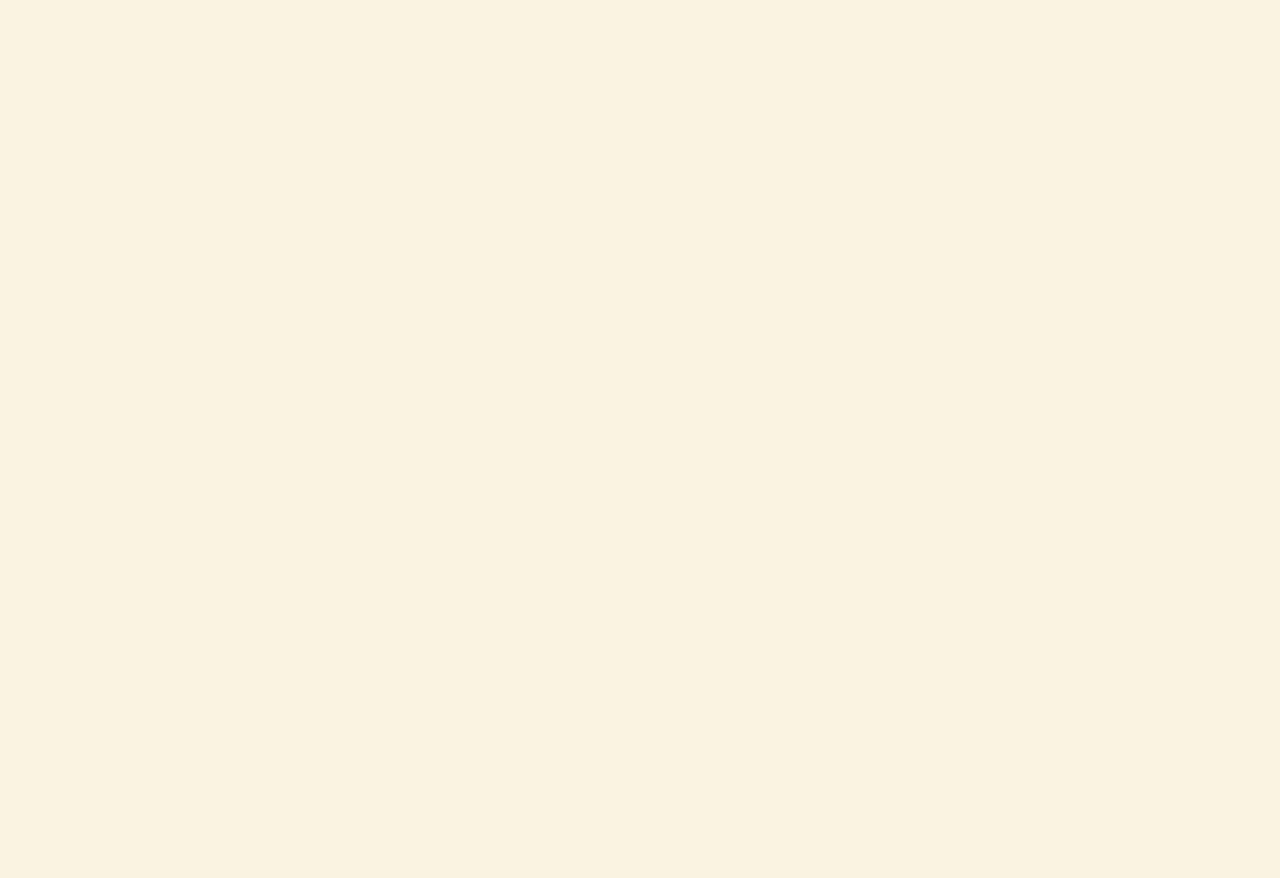
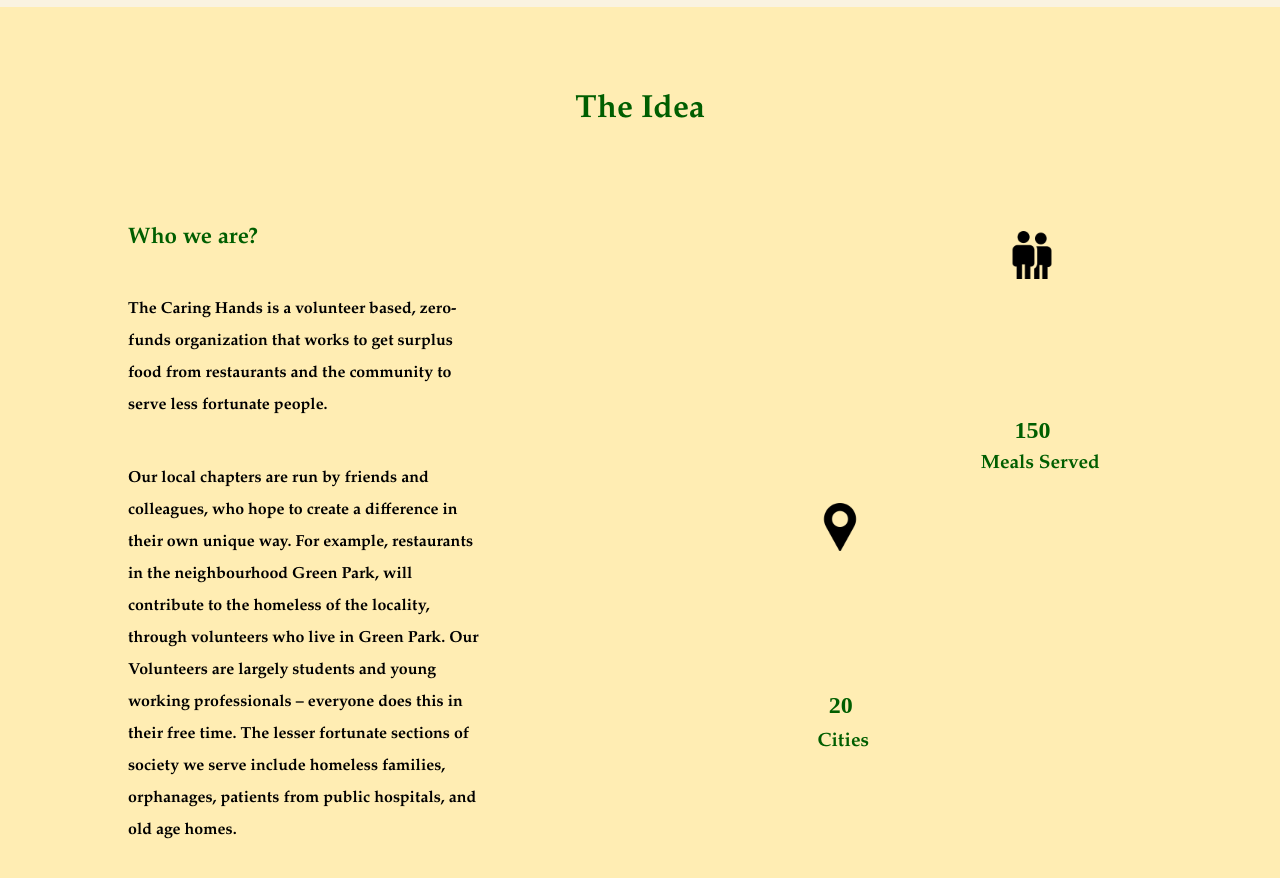
Before and after one commit to ashutoshthakur3110/Caring-Hands, a React (Vite) app in the folder frontend/food donation/: page / in a window 1280 px wide. Shown: the part 1620-2498 px from the top of the page. Before the commit the page ends 1454 px from the top, so only its background shows below. Built offline with nearby package versions, Linux system fonts and the light colour scheme.

Commit message:
counter functionality added

```diff
--- /dev/null
+++ b/frontend/food donation/components/Counter.jsx
@@ -0,0 +1,58 @@
+import "../css/Idea.css"
+import React, { useEffect, useRef, useState } from 'react'
+
+const Counter = ({ target }) => {
+  const [count, setCount] = useState(0)
+  const [hasAnimated, setHasAnimated] = useState(false)
+  const ref = useRef(null)
+
+  // Scroll check using IntersectionObserver
+  useEffect(() => {
+    const observer = new IntersectionObserver(
+      ([entry]) => {
+        if (entry.isIntersecting && !hasAnimated) {
+          setHasAnimated(true)
+        }
+      },
+      { threshold: 0.5 } // 50% visible
+    )
+
+    if (ref.current) {
+      observer.observe(ref.current)
+    }
+
+    return () => {
+      if (ref.current) observer.unobserve(ref.current)
+    }
+  }, [hasAnimated])
+
+  // Run counter only after visible
+  useEffect(() => {
+    if (!hasAnimated) return
+
+    let start = 0
+    const end = parseInt(target)
+    const duration = 4000
+    const incrementTime = 30
+    const step = Math.ceil(end / (duration / incrementTime))
+
+    const timer = setInterval(() => {
+      start += step
+      if (start >= end) {
+        start = end
+        clearInterval(timer)
+      }
+      setCount(start)
+    }, incrementTime)
+
+    return () => clearInterval(timer)
+  }, [hasAnimated, target])
+
+  return (
+    <div ref={ref} className="counter-box">
+      {count}
+    </div>
+  )
+}
+
+export default Counter
--- /dev/null
+++ b/frontend/food donation/components/Footer.jsx
@@ -0,0 +1,12 @@
+import "../css/Footer.css"
+
+const Footer = () => {
+  return (
+    <div className="footer">
+        <p>Caring Hands 2023-2025</p>
+        <button></button>
+    </div>
+  )
+}
+
+export default Footer
--- /dev/null
+++ b/frontend/food donation/components/Idea.jsx
@@ -0,0 +1,25 @@
+import "../css/Idea.css"
+import Counter from "../components/Counter"
+import LocationCounter from "../components/LocationCounter"
+
+
+const Idea = () => {
+  return (
+    <div className="idea">
+        <img src="./public/personimg.png" className="personimg"></img>
+        <img src="./public/location.png" className="location"></img>
+    <h2 className="header">The Idea</h2>
+    <h3 className="head1">Who we are?</h3>
+    <p className="describe1">The Caring Hands is a volunteer based, zero-funds organization that works to get surplus food from restaurants and the community to serve less fortunate people.</p>
+    <p className="describe1">Our local chapters are run by friends and colleagues, who hope to create a difference in their own unique way. For example, restaurants in the neighbourhood Green Park, will contribute to the homeless of the locality, through volunteers who live in Green Park. Our Volunteers are largely students and young working professionals – everyone does this in their free time. The lesser fortunate sections of society we serve include homeless families, orphanages, patients from public hospitals, and old age homes.</p>
+
+    <Counter target="150" />
+    <LocationCounter target="20"/>
+
+    <p className="served">Meals Served</p>
+    <p className="cities">Cities</p>
+    </div>
+  )
+}
+
+export default Idea
--- /dev/null
+++ b/frontend/food donation/components/LocationCounter.jsx
@@ -0,0 +1,58 @@
+import "../css/Idea.css"
+import React, { useEffect, useRef, useState } from 'react'
+
+const LocationCounter = ({ target }) => {
+  const [count, setCount] = useState(0)
+  const [hasAnimated, setHasAnimated] = useState(false)
+  const ref = useRef(null)
+
+  // Trigger only when visible on screen
+  useEffect(() => {
+    const observer = new IntersectionObserver(
+      ([entry]) => {
+        if (entry.isIntersecting && !hasAnimated) {
+          setHasAnimated(true)
+        }
+      },
+      { threshold: 0.5 }
+    )
+
+    if (ref.current) observer.observe(ref.current)
+
+    return () => {
+      if (ref.current) observer.unobserve(ref.current)
+    }
+  }, [hasAnimated])
+
+  // Counter Animation logic
+  useEffect(() => {
+    if (!hasAnimated) return
+
+    let start = 0
+    const end = parseInt(target)
+    if (start === end) return
+
+    const duration = 4000
+    const incrementTime = 30
+    const step = Math.ceil(end / (duration / incrementTime))
+
+    const timer = setInterval(() => {
+      start += step
+      if (start >= end) {
+        start = end
+        clearInterval(timer)
+      }
+      setCount(start)
+    }, incrementTime)
+
+    return () => clearInterval(timer)
+  }, [hasAnimated, target])
+
+  return (
+    <div ref={ref} className="locationCounter-box">
+      {count}
+    </div>
+  )
+}
+
+export default LocationCounter
--- /dev/null
+++ b/frontend/food donation/css/Footer.css
@@ -0,0 +1,14 @@
+.footer{
+    height: 6rem;
+    background-color: rgb(247, 204, 148);
+    margin-top: 3rem;
+    font-family: 'Times New Roman', Times, serif;
+    font-size: 86%;
+    border-radius: 8px;
+
+}
+
+p{
+    padding-left: 10rem;
+    padding-top: 2.6rem;
+}
--- /dev/null
+++ b/frontend/food donation/css/Idea.css
@@ -0,0 +1,84 @@
+.idea{
+    background-color: rgb(255, 237, 179);
+    margin-top: 3rem;
+}
+
+.personimg{
+    height: 3rem;
+    position: relative;
+    left: 63rem;
+    top: 14rem;
+}
+
+.location{
+    height: 3rem;
+    position: relative;
+    left: 48rem;
+    top: 31rem
+}
+
+.header{
+    text-align: center;
+    padding-top: 2rem;
+    font-family: garamond;
+    font-size: xx-large;
+}
+
+.head1{
+    padding-left: 8rem;
+    padding-top: 6rem;
+    font-family: garamond;
+    font-weight: bold;
+    font-size: 1.4rem;
+    color: #005e00;
+
+}
+
+.describe1{
+    font-family: garamond;
+    font-weight: bold;
+    padding-right: 50rem;
+    line-height: 2rem;
+    padding-left: 8rem;
+}
+
+.counter-box {
+  font-size: 24px;
+  font-weight: bold;
+  color: #005e00;
+  position: relative;
+  bottom: 26.8rem;
+  padding-left: 63.4rem;
+  transition: transform 0.3s ease;
+}
+
+.served{
+    font-family: garamond;
+    position: relative;
+    bottom: 30.6rem;
+    padding-left: 61.3rem;
+    font-size: larger;
+    font-weight: bold;
+    color: #005e00;
+}
+
+.locationCounter-box{
+    font-size: 24px;
+    font-weight: bold;
+    color: #005e00;
+    position: relative;
+    bottom: 11.3rem;
+    padding-left: 51.8rem;
+    transition: transform 0.3s ease;
+
+}
+
+.cities{
+    font-family: garamond;
+    position: relative;
+    bottom: 17.3rem;
+    padding-left: 51.1rem;
+    font-size: larger;
+    font-weight: bold;
+    color: #005e00;
+}
--- a/frontend/food donation/css/Problem.css
+++ b/frontend/food donation/css/Problem.css
@@ -19,7 +19,7 @@
 .para1{
     font-family: 'Segoe UI', Tahoma, Geneva, Verdana, sans-serif;
     position: relative;
-    bottom: 6.5rem;
+    bottom: 10rem;
     padding-left: 18rem;
     font-size: large;
     font-weight: bold;
@@ -36,7 +36,7 @@
 .para2{
     font-family: 'Segoe UI', Tahoma, Geneva, Verdana, sans-serif;
     position: relative;
-    bottom: 6.5rem;
+    bottom: 10rem;
     padding-left: 18rem;
     padding-right: 1.5rem;
     font-size: large;
@@ -54,7 +54,7 @@
 .para3{
     font-family: 'Segoe UI', Tahoma, Geneva, Verdana, sans-serif;
     position: relative;
-    bottom: 6.5rem;
+    bottom: 9rem;
     padding-left: 18rem;
     padding-right: 4rem;
     font-size: large;
--- a/frontend/food donation/css/donatePage.css
+++ b/frontend/food donation/css/donatePage.css
@@ -19,7 +19,7 @@ form{
     background-color: #f7e8c3;
     border-radius: 1rem;
     width: 40rem;
-    height: 46rem;
+    height: 44rem;
     margin-left: 23rem;
     padding-top: 2rem;
 }
--- a/frontend/food donation/pages/DonatePage.jsx
+++ b/frontend/food donation/pages/DonatePage.jsx
@@ -1,6 +1,7 @@
 import React, { useState } from 'react';
 import Dashboard from '../components/Dashboard';
 import FrontImg from '../components/FrontImg';
+import Footer from '../components/Footer';
 import "../css/donatePage.css";
 
 const DonatePage = () => {
@@ -55,7 +56,9 @@ const DonatePage = () => {
         <br />
         <button onClick={submitDetail} className='submitBtn' type="button">Submit</button>
       </form>
+      <Footer/>
     </div>
+
   );
 };
 
--- a/frontend/food donation/pages/FrontPage.jsx
+++ b/frontend/food donation/pages/FrontPage.jsx
@@ -2,14 +2,16 @@ import Dashboard from '../components/Dashboard'
 import FrontImg from '../components/FrontImg'
 import Process from '../components/Process'
 import Problem from '../components/Problem'
+import Idea from '../components/Idea'
 
 function FrontPage(){
     return(
         <>
     <Dashboard/>
-    <FrontImg showButton={true}/>
+    <FrontImg/>
     <Process/>
     <Problem/>
+    <Idea/>
         </>
     )
 }
```
Also changed, not shown: frontend/food donation/public/location.png (added), frontend/food donation/public/personimg.png (added).
